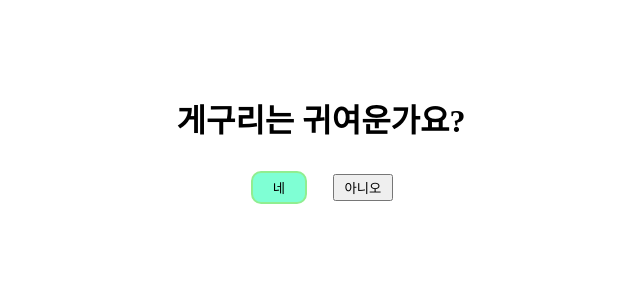
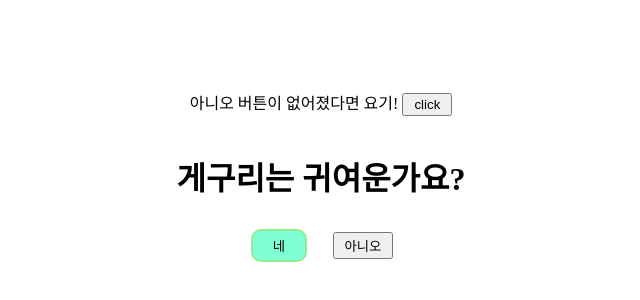
Before and after one commit to HYEJUNGYANG/geguri, a plain HTML site: page index.html in a window 1280 px wide. Shown: the part 222-522 px from the top of the page, without its empty margins (319-959 px from the left). Drawn offline with Linux system fonts and the light colour scheme.

Commit message:
Update index.html

```diff
--- a/index.html
+++ b/index.html
@@ -12,6 +12,7 @@
     <br><br><br><br><br><br><br><br><br><br><br><br><br><br><br>
     </br>
     <div id="container">
+        <p>아니오 버튼이 없어졌다면 요기! <button class="click">click</button></p>
         <h1>게구리는 귀여운가요?</h1>
         <div>
             <span>
```
